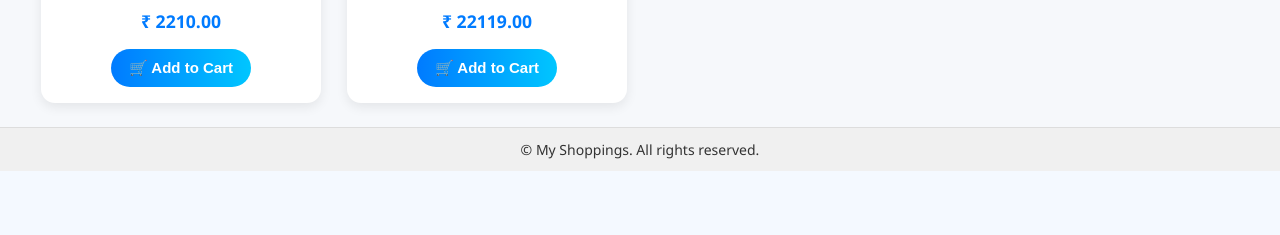
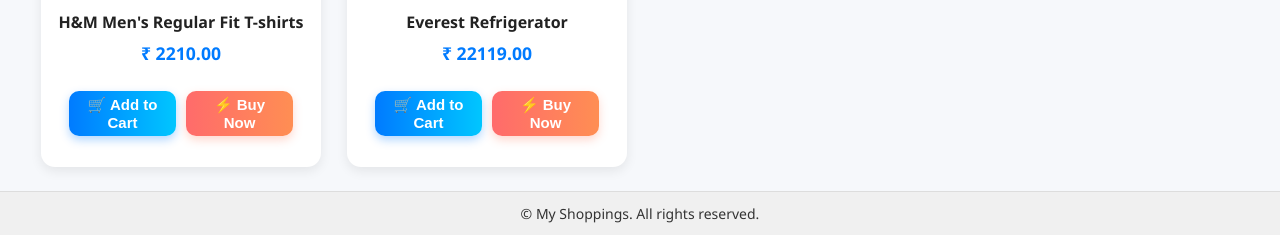
Before and after one commit to punit7-os/portf-website, a Django app: page /shop/ in a window 1280 px wide. Shown: the part 747-982 px from the top of the page. Before the commit the page ends 918 px from the top, so only its background shows below. Run offline with Django 5.2, Linux system fonts and the light colour scheme; data comes from the database, SQL or seed files in the repository; both versions use the stored data as it was after the commit.

Commit message:
buttons looking well

```diff
--- a/django-portfolio/shop/templates/shop/base.html
+++ b/django-portfolio/shop/templates/shop/base.html
@@ -114,29 +117,90 @@
       justify-content: space-between;
       width: 100%;
       max-width: 280px;
+      transition: all 0.3s ease;
       opacity: 0;
       transform: translateY(30px);
-      transition: all 0.6s ease-out;
     }
+
     .card.show {
       opacity: 1;
       transform: translateY(0);
     }
+
     .card:hover {
       transform: translateY(-5px);
     }
+
     .card img {
       width: 100%;
       height: 200px;
       object-fit: contain;
       background: #f9f9f9;
     }
+
     .p {
       padding: 12px;
+      text-align: center;
     }
+
     .price {
       font-weight: 700;
       color: #007BFF;
+    }
+
+    /* ===== UNIFORM BUTTONS SIDE BY SIDE ===== */
+    .cart-btn {
+      display: flex;
+      justify-content: center;
+      align-items: center;
+      gap: 12px;
+      padding: 10px 12px 15px 12px;
+    }
+
+    .cart-btn form {
+      flex: 1;
+      margin: 0;
+      max-width: 140px;
+    }
+
+    .cart-btn button {
+      width: 100%;
+      padding: 12px;
+      border: none;
+      border-radius: 10px;
+      font-weight: 600;
+      cursor: pointer;
+      color: #fff;
+      font-size: 15px;
+      transition: all 0.3s ease;
+      height: 45px;
+    }
+
+    /* Add to Cart Button */
+    .add {
+      background: linear-gradient(135deg, #007BFF, #00C6FF);
+      box-shadow: 0 4px 10px rgba(0, 123, 255, 0.3);
+    }
+
+    .add:hover {
+      transform: translateY(-2px) scale(1.03);
+      background: linear-gradient(135deg, #0062cc, #00a3cc);
+    }
+
+    .add.added {
+      background: linear-gradient(135deg, #28a745, #6ddf72);
+      box-shadow: 0 4px 10px rgba(40, 167, 69, 0.3);
+    }
+
+    /* Buy Now Button */
+    .buy {
+      background: linear-gradient(135deg, #ff7e5f, #feb47b);
+      box-shadow: 0 4px 10px rgba(255, 126, 95, 0.3);
+    }
+
+    .buy:hover {
+      transform: translateY(-2px) scale(1.03);
+      background: linear-gradient(135deg, #ff5f50, #fdaf6b);
     }
 
     /* ===== FOOTER ===== */
@@ -184,17 +240,38 @@
   </form>
 
   <header>
-  <div class="left">
     <h1>🛍️ My Shoppings</h1>
-  </div>
     <div>
       <a href="{% url 'shop:cart_detail' %}">🛒 Cart</a>
-    <a href="{% url 'shop:checkout' %}">Checkout</a>
+      <a href="{% url 'shop:checkout' %}">💳 Checkout</a>
     </div>
   </header>
 
   <main>
-  {% block content %}{% endblock %}
+    {% block content %}
+    <!-- Example Product Card -->
+    <div class="grid">
+      <div class="card">
+        <img src="{% static 'images/sample.jpg' %}" alt="Sample Product">
+        <div class="p">
+          <h3>Sample Product</h3>
+          <p class="price">₹499</p>
+        </div>
+
+        <!-- ✅ Buttons Side by Side, Equal Size -->
+        <div class="cart-btn">
+          <form action="{% url 'shop:cart_add' 1 %}" method="post" class="cart-form">
+            {% csrf_token %}
+            <button type="button" class="add">🛒 Add to Cart</button>
+          </form>
+          <form action="{% url 'shop:buy_now' 1 %}" method="post">
+            {% csrf_token %}
+            <button type="submit" class="buy">⚡ Buy Now</button>
+          </form>
+        </div>
+      </div>
+    </div>
+    {% endblock %}
   </main>
 
   <footer>
@@ -202,95 +279,30 @@
   </footer>
 
   <script>
+    // Animate cards on scroll
     const cards = document.querySelectorAll('.card');
     const observer = new IntersectionObserver(entries => {
       entries.forEach(entry => {
-      if (entry.isIntersecting) {
-        entry.target.classList.add('show');
+        if (entry.isIntersecting) entry.target.classList.add('show');
+      });
+    }, { threshold: 0.1 });
+    cards.forEach(card => observer.observe(card));
+
+    // Add to cart toggle animation
+    document.addEventListener('click', (e) => {
+      if (e.target.classList.contains('add')) {
+        e.preventDefault();
+        const btn = e.target;
+        btn.textContent = '✅ Added';
+        btn.classList.add('added');
+        const form = btn.closest('form');
+        if (form) form.submit();
+        setTimeout(() => {
+          btn.textContent = '🛒 Add to Cart';
+          btn.classList.remove('added');
+        }, 2000);
       }
     });
-  }, { threshold: 0.1 });
-
-  cards.forEach(card => observer.observe(card));
-
-document.addEventListener("DOMContentLoaded", function () {
-  const searchInput = document.querySelector('.floating-search input[name="q"]');
-  const searchForm = document.querySelector('.floating-search');
-  let resultBox = document.createElement('div');
-  resultBox.className = 'live-results';
-  searchForm.appendChild(resultBox);
-
-  // Style for dropdown results
-  const style = document.createElement('style');
-  style.textContent = `
-    .live-results {
-      position: absolute;
-      top: 105%;
-      left: 0;
-      right: 0;
-      background: white;
-      border-radius: 12px;
-      box-shadow: 0 4px 14px rgba(0,0,0,0.15);
-      overflow: hidden;
-      display: none;
-      max-height: 300px;
-      overflow-y: auto;
-      z-index: 9999;
-    }
-    .live-results a {
-      display: block;
-      padding: 10px 14px;
-      text-decoration: none;
-      color: #333;
-      border-bottom: 1px solid #eee;
-      transition: background 0.2s;
-    }
-    .live-results a:hover {
-      background: #f7f9fc;
-    }
-    .live-results .no-result {
-      padding: 10px 14px;
-      color: #666;
-      text-align: center;
-    }
-  `;
-  document.head.appendChild(style);
-
-  // Live search
-  searchInput.addEventListener('input', async function () {
-    const query = this.value.trim();
-    if (query.length < 2) {
-      resultBox.style.display = 'none';
-      return;
-    }
-
-    try {
-      const response = await fetch(`/shop/ajax/search/?q=${encodeURIComponent(query)}`);
-      const data = await response.json();
-
-      resultBox.innerHTML = '';
-      if (data.results.length === 0) {
-        resultBox.innerHTML = '<div class="no-result">No products found</div>';
-      } else {
-        data.results.forEach(p => {
-          const item = document.createElement('a');
-          item.href = `/shop/${p.slug}/`;
-          item.innerHTML = `${p.name}`;
-          resultBox.appendChild(item);
-        });
-      }
-      resultBox.style.display = 'block';
-    } catch (err) {
-      console.error('Search error:', err);
-    }
-  });
-
-  // Hide dropdown when clicked outside
-  document.addEventListener('click', (e) => {
-    if (!searchForm.contains(e.target)) resultBox.style.display = 'none';
-  });
-});
   </script>
-
 </body>
 </html>
--- a/django-portfolio/shop/templates/shop/product_list.html
+++ b/django-portfolio/shop/templates/shop/product_list.html
@@ -49,18 +49,26 @@
   .cart-btn {
     display: flex;
     justify-content: center;
+    gap: 10px;
   }
 
-  .add {
-    background: linear-gradient(90deg, #007bff, #00c6ff);
+  .add,
+  .buy {
     border: none;
-    color: white;
     padding: 10px 18px;
     font-size: 15px;
     border-radius: 25px;
     cursor: pointer;
     transition: all 0.3s ease;
     font-weight: 600;
+    display: flex;
+    align-items: center;
+    gap: 6px;
+  }
+
+  .add {
+    background: linear-gradient(90deg, #007bff, #00c6ff);
+    color: white;
   }
 
   .add:hover {
@@ -69,8 +77,23 @@
     box-shadow: 0 4px 14px rgba(0, 123, 255, 0.3);
   }
 
-  .add:active {
-    transform: scale(0.97);
+  .add.added {
+    background: #28a745 !important;
+  }
+
+  .add.added::after {
+    content: ' ✅';
+  }
+
+  .buy {
+    background: linear-gradient(90deg, #ff6b6b, #ff8e53);
+    color: white;
+  }
+
+  .buy:hover {
+    background: linear-gradient(90deg, #e85a5a, #ff7043);
+    transform: scale(1.05);
+    box-shadow: 0 4px 14px rgba(255, 107, 107, 0.3);
   }
 </style>
 
@@ -83,10 +106,18 @@
     <div class="p">
       <div><a href="{% url 'shop:product_detail' p.slug %}"><strong>{{ p.name }}</strong></a></div>
       <div class="price">₹ {{ p.price }}</div>
-        <form action="{% url 'shop:cart_add' p.id %}" method="post" class="cart-btn">
+      <div class="cart-btn">
+        <form action="{% url 'shop:cart_add' p.id %}" method="post">
           {% csrf_token %}
-          <button type="submit" class="add">🛒 Add to Cart</button>
+          <button type="button" class="add">🛒 Add to Cart</button>
         </form>
+        <form action="{% url 'shop:buy_now' p.id %}" method="post">
+          {% csrf_token %}
+          <button type="submit" class="buy">⚡ Buy Now</button>
+        </form>
+      </div>
+
+
     </div>
   </div>
   {% empty %}
@@ -94,4 +125,33 @@
   {% endfor %}
 </div>
 
+<script>
+  document.querySelectorAll('.cart-form').forEach(form => {
+    const button = form.querySelector('.add');
+
+    button.addEventListener('click', async function () {
+      const isAdded = button.classList.contains('added');
+      const csrf = form.querySelector('[name=csrfmiddlewaretoken]').value;
+
+      try {
+        const url = isAdded
+          ? form.action.replace('cart_add', 'cart_remove')
+          : form.action;
+
+        const response = await fetch(url, {
+          method: 'POST',
+          headers: { 'X-CSRFToken': csrf }
+        });
+
+        if (!response.ok) throw new Error('Network error');
+
+        button.classList.toggle('added');
+        button.textContent = isAdded ? '🛒 Add to Cart' : '✅ Added';
+      } catch (err) {
+        console.error('Cart toggle error:', err);
+      }
+    });
+  });
+</script>
+
 {% endblock %}
--- a/django-portfolio/shop/urls.py
+++ b/django-portfolio/shop/urls.py
@@ -15,10 +15,12 @@ urlpatterns = [
     # Cart pages
     path('cart/', views.cart_detail, name='cart_detail'),
     path('cart/add/<int:product_id>/', views.cart_add, name='cart_add'),
+    path('buy/<int:product_id>/', views.buy_now, name='buy_now'),
     path('cart/remove/<int:product_id>/', views.cart_remove, name='cart_remove'),
 
     # Checkout
     path('checkout/', views.checkout, name='checkout'),
+
     path('checkout/success/', views.checkout_success, name='checkout_success'),
 
     # # Pasteables
--- a/django-portfolio/shop/views.py
+++ b/django-portfolio/shop/views.py
@@ -5,6 +5,13 @@ from .models import Category, Product, Order
 from .cart import Cart
 
 CART_KEY = "cart"
+
+from django.shortcuts import redirect, get_object_or_404
+from .models import Product
+from .cart import Cart  # assuming your cart logic is in cart.py
+
+
+
 
 def _get_cart(session):
     return session.get(CART_KEY, {})
@@ -138,3 +145,11 @@ def ajax_search(request):
             {"name": p.name, "slug": p.slug, "price": float(p.price)} for p in products
         ]
     return JsonResponse({"results": results})
+
+
+def buy_now(request, product_id):
+    product = get_object_or_404(Product, id=product_id)
+    cart = Cart(request)
+    cart.clear()  # clear previous cart to make single-product checkout
+    cart.add(product=product, quantity=1)
+    return redirect('shop:checkout')
```
Also changed, not shown: other parts of django-portfolio/shop/templates/shop/base.html (+23 -28 lines), django-portfolio/db.sqlite3. Lines whose indentation alone changed are shown as unchanged.
